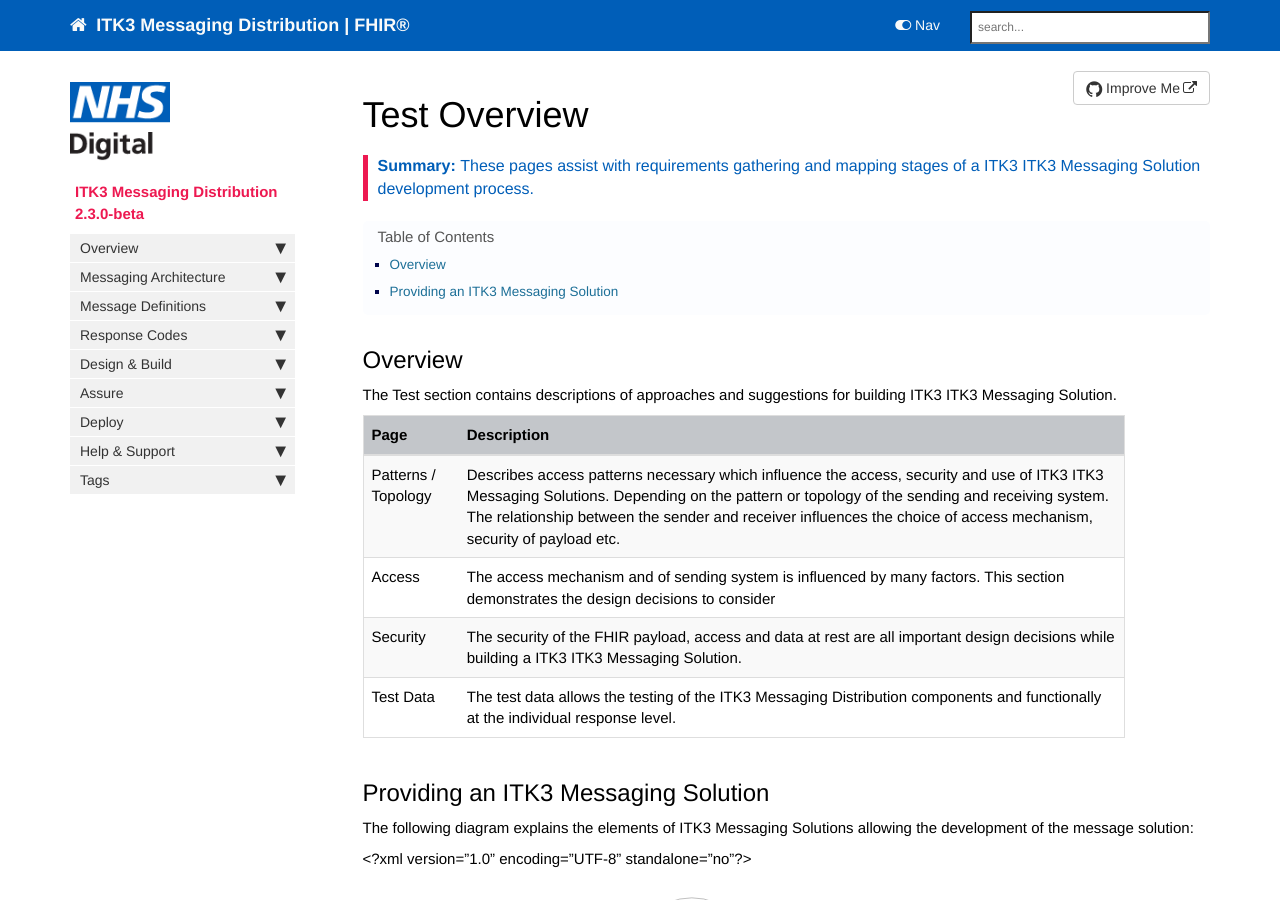
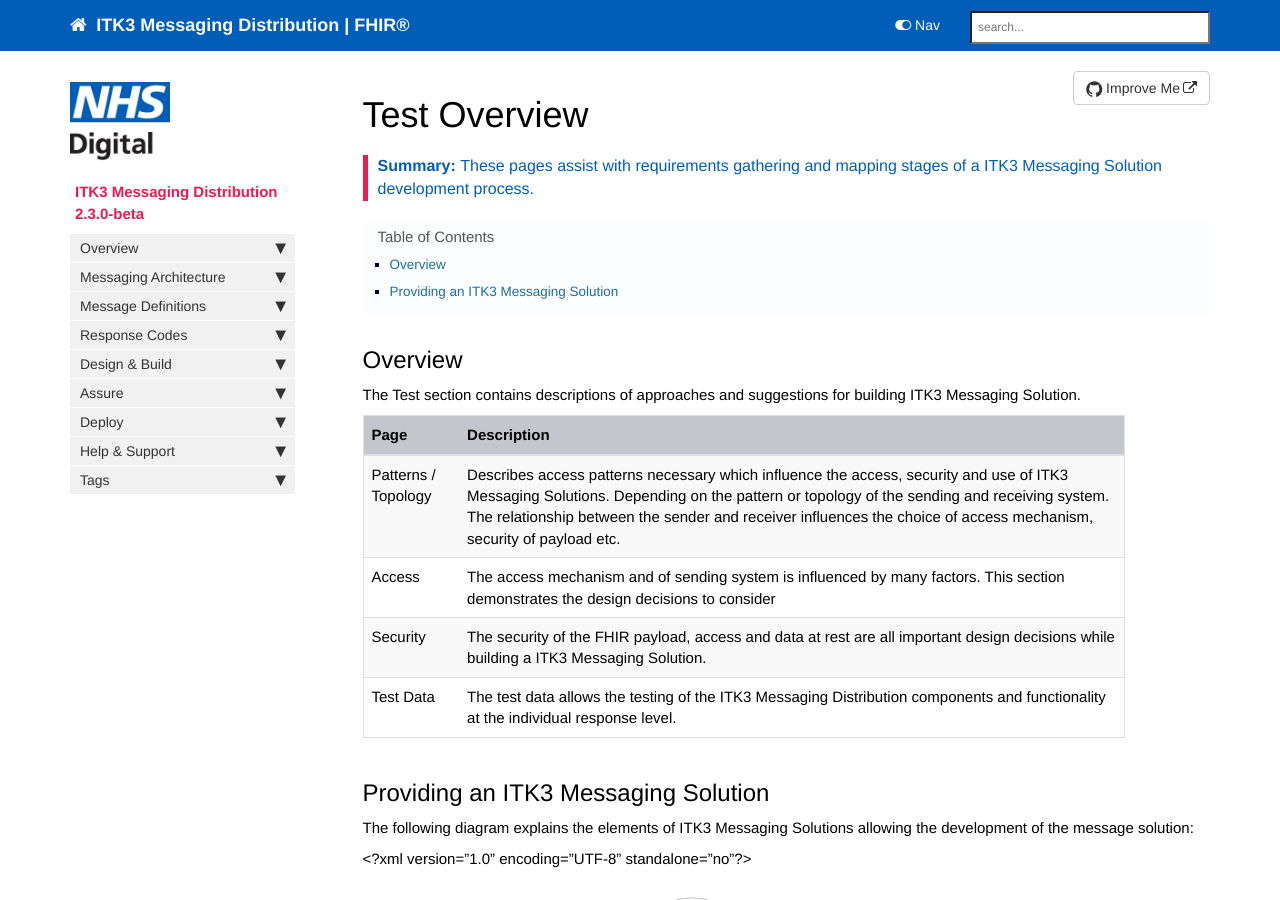
Before and after one commit to nhsconnect/ITK3-Messaging-Distribution, a Jekyll site: the page built from pages/test/test.md, in a window 1280 px wide and 900 px high. Built offline with Jekyll 4.4.1, drawn with Linux system fonts in a browser that asks for light colours; nearby versions of some CDN libraries; comment, search, counter and statistics services are not loaded.

Commit message:
Improvements following internal review.

```diff
--- a/pages/test/test.md
+++ b/pages/test/test.md
@@ -4,19 +4,19 @@ keywords: test
 tags: [overview]
 sidebar: foundations_sidebar
 permalink: test.html
-summary: "These pages assist with requirements gathering and mapping stages of a ITK3 ITK3 Messaging Solution development process."
+summary: "These pages assist with requirements gathering and mapping stages of a ITK3 Messaging Solution development process."
 ---
 
 ## Overview ##
 
-The Test section contains descriptions of approaches and suggestions for building ITK3 ITK3 Messaging Solution.
+The Test section contains descriptions of approaches and suggestions for building ITK3 Messaging Solution.
 
 | Page              |  Description    |
 |+---------------------|+--------------------------------+|
-| Patterns / Topology | Describes access patterns necessary which influence the access, security and use of ITK3 ITK3 Messaging Solutions. Depending on the pattern or topology of the sending and receiving system. The relationship between the sender and receiver influences the choice of access mechanism, security of payload etc. |
+| Patterns / Topology | Describes access patterns necessary which influence the access, security and use of ITK3 Messaging Solutions. Depending on the pattern or topology of the sending and receiving system. The relationship between the sender and receiver influences the choice of access mechanism, security of payload etc. |
 | Access | The access mechanism and of sending system is influenced by many factors. This section demonstrates the design decisions to consider |
-| Security | The security of the FHIR payload, access and data at rest are all important design decisions while building a ITK3 ITK3 Messaging Solution. |
-| Test Data | The test data allows the testing of the ITK3 Messaging Distribution components and functionally at the individual response level. |
+| Security | The security of the FHIR payload, access and data at rest are all important design decisions while building a ITK3 Messaging Solution. |
+| Test Data | The test data allows the testing of the ITK3 Messaging Distribution components and functionality at the individual response level. |
 
 
 ## Providing an ITK3 Messaging Solution ##
```
Also changed, not shown: pages/explore/explore_response_structure.md (+2 -2 lines).
